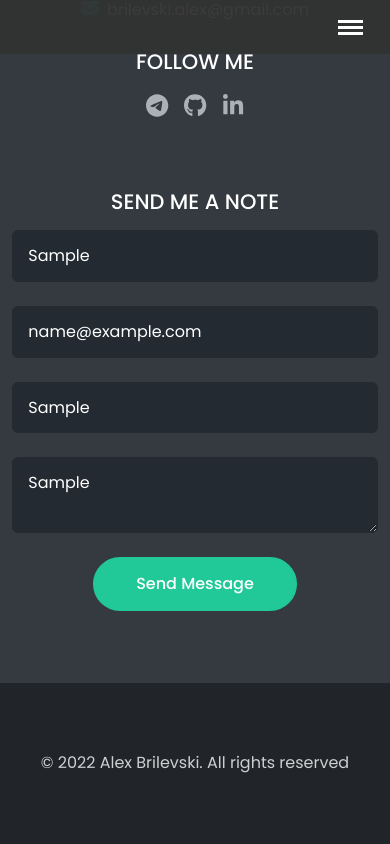
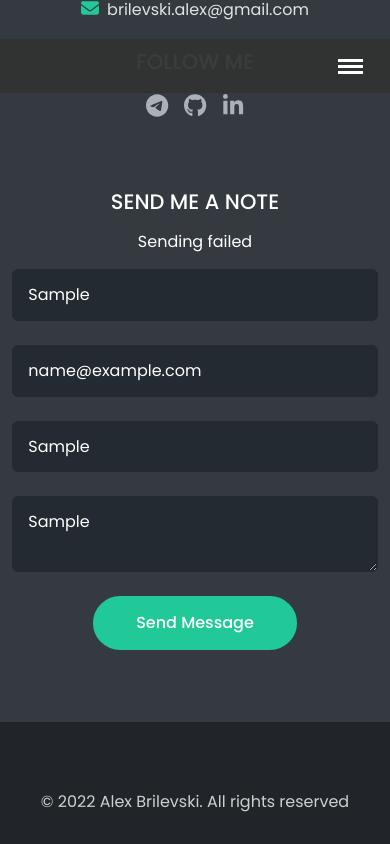
Before and after one commit to BrilAlex/portfolio, a React (Create React App) app: page / in a window 390 px wide. Both pictures are taken after typing "Sample", "name@example.com", "Sample", "Sample" into the empty fields and a click on the button "Send Message". Shown: the part 5689-6533 px from the top of the page. Built offline with nearby package versions, Linux system fonts and the light colour scheme; no server answers.

Commit message:
Phone and email links fixed

```diff
--- a/src/components/AboutMe/AboutMe.js
+++ b/src/components/AboutMe/AboutMe.js
@@ -1,5 +1,6 @@
 import {SectionTitle} from "../../common/components/SectionTitle/SectionTitle";
 import {LinkButton} from "../../common/components/LinkButton/LinkButton";
+import cvFileLink from "../../assets/files/CV_Alexei_Brilevski.pdf";
 import s from "./AboutMe.module.scss";
 
 export const AboutMe = () => {
@@ -26,12 +27,20 @@ export const AboutMe = () => {
           </div>
           <div className={s.aboutContacts}>
             <ul>
-              <li><b>Name:</b> Brilevski Alexei</li>
-              <li><b>Phone:</b> +375 29 617-20-37</li>
-              <li><b>Email:</b> brilevski.alex@gmail.com</li>
-              <li><b>From:</b> Minsk, Belarus</li>
+              <li>
+                <b>Name:</b> Brilevski Alexei
+              </li>
+              <li>
+                <b>Phone:</b> <a href={"tel:+375296172037"}>+375 29 617-20-37</a>
+              </li>
+              <li>
+                <b>Email:</b> <a href={"mailto:brilevski.alex@gmail.com"}>brilevski.alex@gmail.com</a>
+              </li>
+              <li>
+                <b>From:</b> Minsk, Belarus
+              </li>
             </ul>
-            <LinkButton>Download CV</LinkButton>
+            <LinkButton url={cvFileLink} target={"_blank"}>Download CV</LinkButton>
           </div>
         </div>
       </div>
--- a/src/components/AboutMe/AboutMe.module.scss
+++ b/src/components/AboutMe/AboutMe.module.scss
@@ -61,6 +61,10 @@
         margin-right: 0.5rem;
         font-weight: 600;
       }
+
+      a {
+        color: $textLight;
+      }
     }
 
     &:last-child {
--- a/src/components/Contacts/ContactForm/ContactForm.js
+++ b/src/components/Contacts/ContactForm/ContactForm.js
@@ -31,7 +31,10 @@ export const ContactForm = () => {
   const [sendFormResult, setSendFormResult] = useState(null);
 
   useEffect(() => {
-    const timeoutID = setTimeout(() => setSendFormResult(null), 2000);
+    const timeoutID = setTimeout(() => {
+      if (sendFormResult) setSendFormResult(null);
+    }, 3000);
+
     return () => {
       clearTimeout(timeoutID);
     };
@@ -58,8 +61,9 @@ export const ContactForm = () => {
   });
 
   return (
+    <>
+      {sendFormResult && <div className={s.formResult}>{sendFormResult}</div>}
       <form className={s.form} onSubmit={formik.handleSubmit}>
-      {sendFormResult && <div>{sendFormResult}</div>}
         <div className={s.formGroup}>
           <input
             className={s.formField}
@@ -95,5 +99,6 @@ export const ContactForm = () => {
           <Button>Send message</Button>
         </div>
       </form>
+    </>
   );
 };
--- a/src/components/Contacts/ContactForm/ContactForm.module.scss
+++ b/src/components/Contacts/ContactForm/ContactForm.module.scss
@@ -1,3 +1,7 @@
+.formResult {
+  margin-bottom: 15px;
+}
+
 .form {
   display: flex;
   flex-wrap: wrap;
--- a/src/components/Contacts/Contacts.js
+++ b/src/components/Contacts/Contacts.js
@@ -19,13 +19,13 @@ export const Contacts = () => {
                 <span className={s.icon}>
                   <FontAwesomeIcon icon={faPhone}/>
                 </span>
-                +375 29 617-20-37
+                <a href={"tel:+375296172037"}>+375 29 617-20-37</a>
               </p>
               <p>
                 <span className={s.icon}>
                   <FontAwesomeIcon icon={faEnvelope}/>
                 </span>
-                brilevski.alex@gmail.com
+                <a href={"mailto:brilevski.alex@gmail.com"}>brilevski.alex@gmail.com</a>
               </p>
               <h4>Follow me</h4>
               <div className={s.socialContacts}>
--- a/src/components/Contacts/Contacts.module.scss
+++ b/src/components/Contacts/Contacts.module.scss
@@ -40,6 +40,10 @@
       margin-right: 0.5rem;
       font-size: 1.125rem;
       color: $primaryColor;
+    }
+
+    a {
+      color: $textLight;
     }
   }
 
--- a/src/components/Resume/Resume.js
+++ b/src/components/Resume/Resume.js
@@ -3,6 +3,7 @@ import {Skills} from "./Skills/Skills";
 import {LinkButton} from "../../common/components/LinkButton/LinkButton";
 import s from "./Resume.module.css";
 import {ExperienceBox} from "./ExperienceBox/ExperienceBox";
+import cvFileLink from "../../assets/files/CV_Alexei_Brilevski.pdf";
 
 export const Resume = () => {
   return (
@@ -47,7 +48,7 @@ export const Resume = () => {
         </div>
         <Skills/>
         <div className={s.resumeFooter}>
-          <LinkButton>Download CV</LinkButton>
+          <LinkButton url={cvFileLink} target={"_blank"}>Download CV</LinkButton>
         </div>
       </div>
     </section>
```
Also changed, not shown: 1 other file (tests, documents, lock files or other folders). Lines whose indentation alone changed are shown as unchanged.
